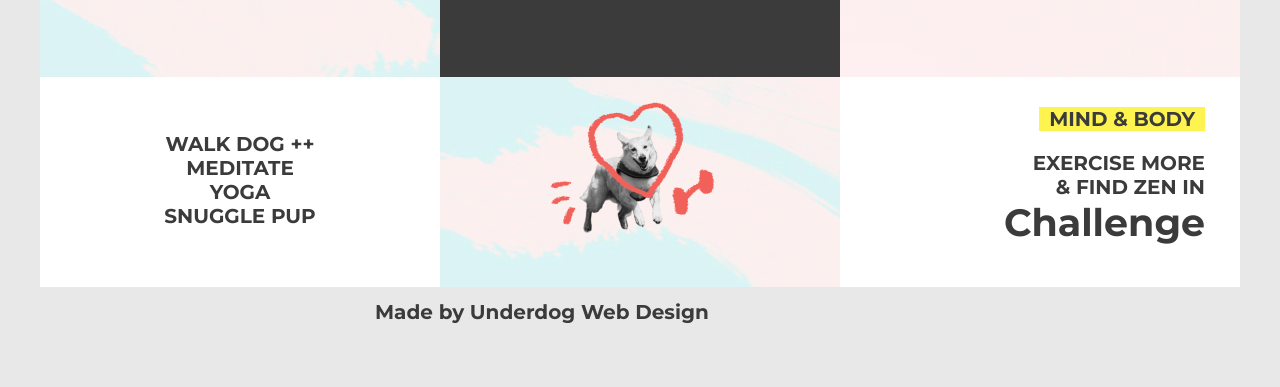
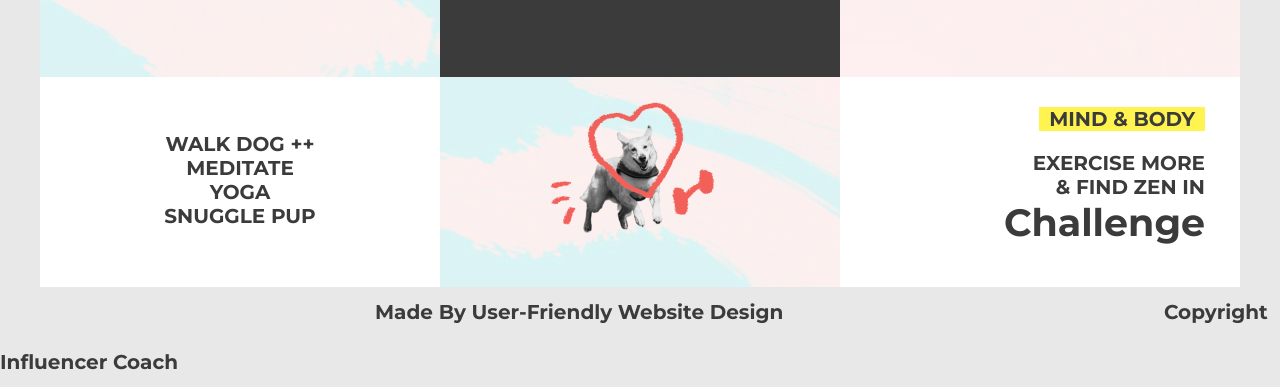
Before and after one commit to mireillesampson/vision-board-skillcrush, a plain HTML site: page index.html in a window 1280 px wide. Shown: the part 593-980 px from the top of the page. Before the commit the page ends 930 px from the top, so only its background shows below. Drawn offline with Linux system fonts and the light colour scheme.

Commit message:
backlinks

```diff
--- a/index.html
+++ b/index.html
@@ -33,7 +33,9 @@
 		</div>
 
 		<div class="block small-block fd">
-			<img src="img/flower.png" alt="Flower Photo" />
+
+        <img src="img/flower.png" alt="Flower Photo" />
+
 		</div>
 
 		<div class="block small-block center light-bg list-one">
@@ -48,7 +50,9 @@
 			<h3><span>Freelance</span></h3>
 			<p>Make enough side cash to</p>
 			<h1>Pay off debt</h1>
-			<img src="img/piggy.png" alt="Piggy Bank Photo" />
+
+			     <img src="img/piggy.png" alt="Piggy Bank Photo">
+
 		</div>
 
 		<div class="block large-block center dark-bg eye">
@@ -84,7 +88,9 @@
 	</div>
 
 <div>
-  <a href="http://www.underdogwebdesign.com">Made by Underdog Web Design</a>
+
+  <a href="https://www.userfriendlywebsite.design">Made By User-Friendly Website Design</a>
+  <a href="https://celtic-rambler-for-sale.webflow.io">Copyright Influencer Coach</a>
 </div>
 
 </body>
```
